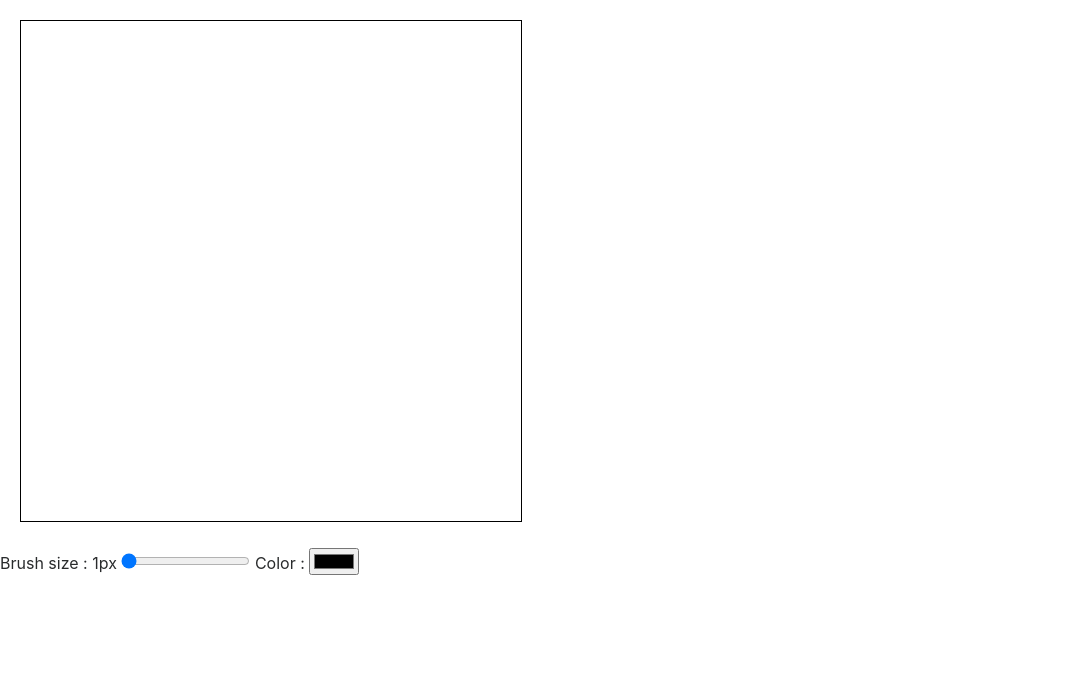
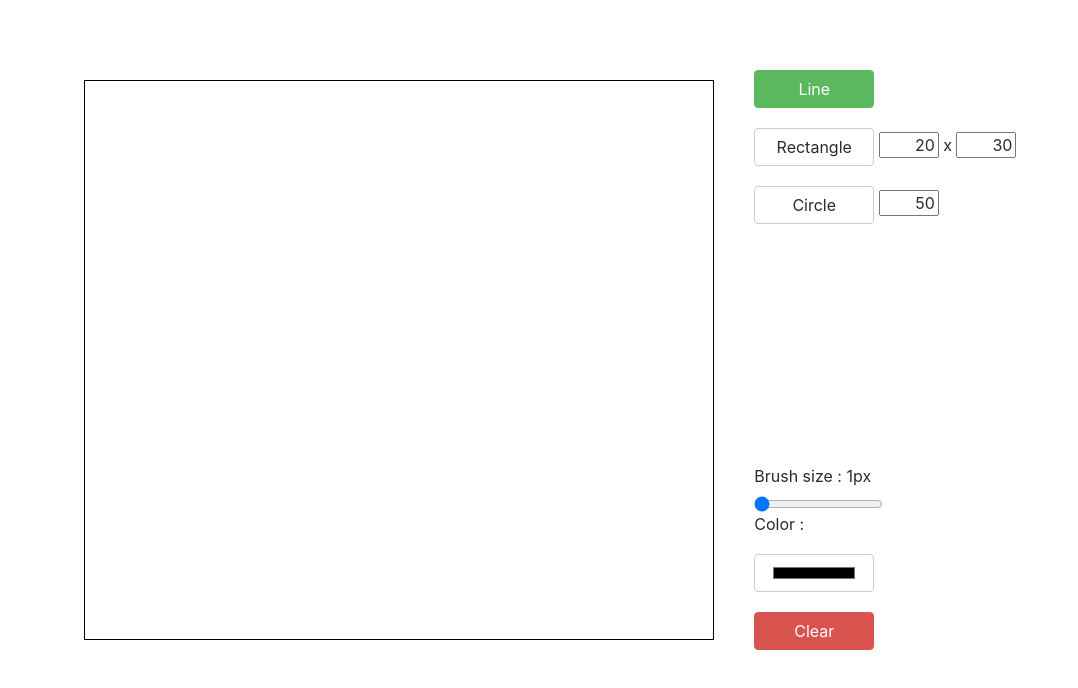
Before and after one commit to gfauconnier/s4-paint, a plain HTML site: page index.html in a window 1280 px wide. Shown: the whole page, without its empty margins (0-1078 px from the left). Drawn offline with Linux system fonts and the light colour scheme.

Commit message:
index.html : added divs for placement + buttons to chose the drawing style - main.css : did positionning of new elements + worked on responsive - main.js : added a function to change style+drawing type of buttons + made rect and circle to be drawn

```diff
--- a/css/main.css
+++ b/css/main.css
@@ -1,4 +1,84 @@
-canvas {
-  margin: 20px;
-  border: 1px solid black;
+.box,
+.tools,
+.drawstyle
+{
+    display: flex;
+
+    justify-content: space-between;
 }
+
+
+.box
+{
+    width: 90vw;
+    height: 90vh;
+    margin: auto;
+    padding: 20px;
+
+    flex-flow: column nowrap;
+    align-items: center;
+}
+
+canvas
+{
+    width: 80vw;
+    height: 60vh;
+    margin: auto;
+
+    border: 1px solid black;
+}
+
+.tools
+{
+    width: 80vw;
+    height: 35vh;
+    margin: 20px;
+
+    flex-flow: row wrap;
+    align-items: baseline;
+}
+
+.drawstyle {
+  flex-direction: column;
+}
+
+.formsize
+{
+    width: 60px;
+
+    text-align: right;
+}
+
+button,
+#colorpicker
+{
+
+margin: 10px  0;
+    width: 120px;
+    height: 38px;
+}
+
+@media(min-width: 768px)
+{
+    .box
+    {
+        flex-direction: row;
+    }
+
+    canvas
+    {
+        width: 50vw;
+        height: 70vh;
+    }
+
+    .tools
+    {
+        flex-flow: column nowrap;
+
+        width: 35vw;
+        height: 80vh;
+        padding: 20px;
+
+        align-items: flex-start;
+    }
+}
--- a/index.html
+++ b/index.html
@@ -15,13 +15,30 @@
 </head>
 
 <body>
+  <div class="box">
 
-  <canvas id="canvas" width="500px" height="500px"></canvas>
-  <div class="tools">
-    <label for="brushsize" class="labelsize">Brush size : 1px</label>
-    <input type="range" id="brushsize" value="1" min="1" max="10">
-    <label for="colorpicker">Color :</label>
-    <input type="color" id="colorpicker">
+    <canvas id="canvas"></canvas>
+
+    <div class="tools">
+
+      <div class="drawtype">
+        <button class="btn btn-success">Line</button><br>
+        <button class="btn btn-secondary">Rectangle</button>
+        <input type="text" class="formsize" value="20"> x <input type="text" class="formsize" value="30"><br>
+        <button class="btn btn-secondary">Circle</button>
+        <input type="text" class="formsize" value="50">
+      </div>
+
+      <div class="drawstyle">
+        <label for="brushsize" class="labelsize">Brush size : 1px</label>
+        <input type="range" id="brushsize" value="1" min="1" max="10">
+        <label for="colorpicker">Color : </label>
+        <input type="color" id="colorpicker" class="btn btn-secondary">
+        <button id="clearbtn" class="btn btn-danger">Clear</button>
+      </div>
+
+    </div>
+
   </div>
 
 
--- a/js/main.js
+++ b/js/main.js
@@ -7,45 +7,74 @@ var elem = document.getElementById("canvas"),
   currX = 0,
   currY = 0,
   clicked = false,
-  brushSize = 1;
-  //brushColor = "#000000";
+  brushSize = 1,
+  drawStyle = 0;
+
+elem.height = $("#canvas").height();
+elem.width = $("#canvas").width();
+
+
+$("#canvas").mousedown(function(event) {
+  clicked = true;
+  prevX = event.pageX - elemLeft;
+  prevY = event.pageY - elemTop;
+  ctx.strokeStyle = $("#colorpicker").val();
+  ctx.lineWidth = brushSize;
+  if (drawStyle == 0) {
+    ctx.beginPath();
+    ctx.moveTo(prevX, prevY);
+  } else if (drawStyle == 1) {
+    ctx.strokeRect(prevX, prevY, $(".drawtype>input").eq(0).val(), $(".drawtype>input").eq(1).val());
+  } else {
+    ctx.beginPath();
+    ctx.arc(prevX, prevY, $(".drawtype>input").eq(2).val(), 0, 2 * Math.PI);
+    ctx.stroke();
+  }
+});
 
 
 $("#canvas").mousemove(function(event) {
   if (clicked) {
     currX = event.pageX - elemLeft;
     currY = event.pageY - elemTop;
-    ctx.lineTo(currX, currY);
-    ctx.lineWidth = brushSize;
-    ctx.lineCap = "round";
-    ctx.stroke();
+    if (drawStyle == 0) {
+      ctx.lineTo(currX, currY);
+      ctx.lineCap = "round";
+      ctx.stroke();
+    }
   }
 });
 
 
-$("#canvas").mousedown(function(event) {
-  clicked = true;
-  prevX = event.pageX - elemLeft;
-  prevY = event.pageY - elemTop;
-  ctx.beginPath();
-  ctx.strokeStyle = $("#colorpicker").val();
-  ctx.moveTo(prevX, prevY);
-});
-
-
-$("#canvas").mouseout(function(){
+$("#canvas").mouseout(function() {
   clicked = false;
-  ctx.closePath();
+  if (drawStyle == 0) {
+    ctx.closePath();
+  }
 });
 
 
 $("#canvas").mouseup(function() {
   clicked = false;
-  ctx.closePath();
+  if (drawStyle == 0) {
+    ctx.closePath();
+  }
+});
+
+$(".drawtype>button").click(function() {
+  drawStyle = $(".drawtype>button").index(this);
+  $(".drawtype>button").removeClass("btn-success");
+  $(".drawtype>button").addClass("btn-secondary");
+  $(".drawtype>button").eq(drawStyle).addClass("btn-success");
 });
 
 
-$("#brushsize").click(function(){
+$("#brushsize").click(function() {
   brushSize = $("#brushsize").val();
   $(".labelsize").text("Brush size : " + brushSize + "px");
 });
+
+
+$("#clearbtn").click(function() {
+  ctx.clearRect(0, 0, elem.width, elem.height);
+});
```
